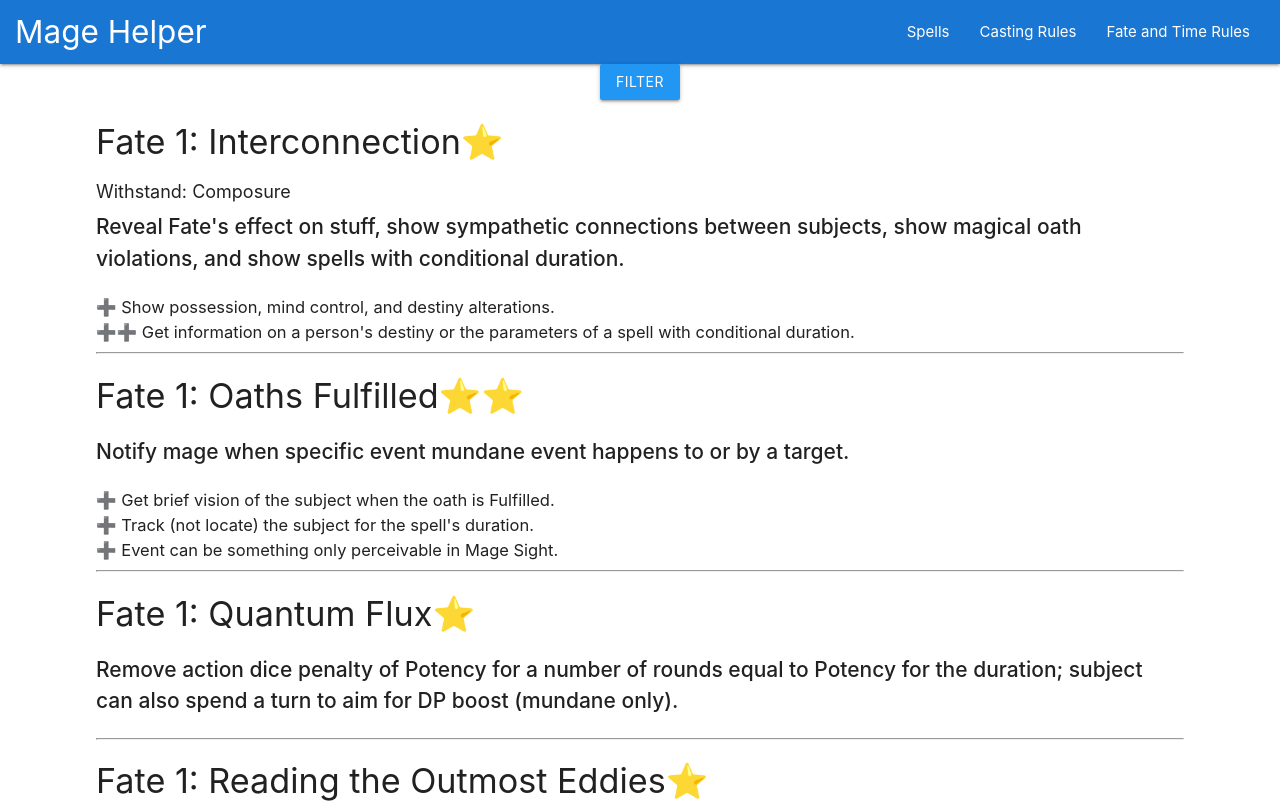
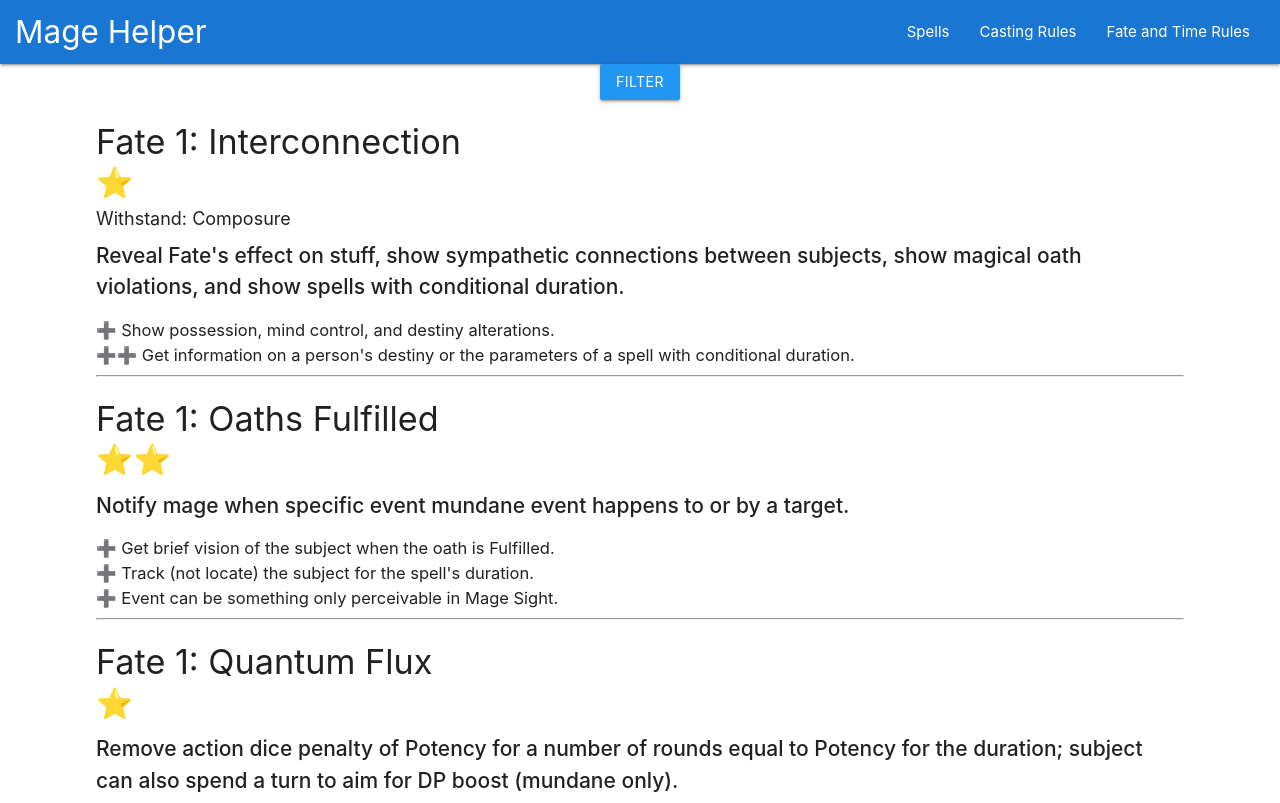
Before and after one commit to Celeo/my_mta2_spells, a React app: page /#/spells in a window 1280 px wide. Shown: the top 803 px of the page. Built offline with nearby package versions, Linux system fonts and the light colour scheme.

Commit message:
Style changes

```diff
--- a/src/components/Spell.js
+++ b/src/components/Spell.js
@@ -7,8 +7,8 @@ const Spell = (props) => {
     <div>
       <h4>
         { props.arcanum } { props.level }: { props.name }
-        { props.rating > 0 && <span className="spell-rating">{ '⭐'.repeat(props.rating) }</span> }
       </h4>
+      <span className="rating-stars">{ props.rating > 0 && <span className="spell-rating">{ '⭐'.repeat(props.rating) }</span> }</span>
       { props.withstand ? <p className="withstand-rating">Withstand: { props.withstand }</p> : null }
       <p className="spell-body"><strong>{ props.short }</strong></p>
       {
--- a/src/index.css
+++ b/src/index.css
@@ -68,11 +68,14 @@ h4 {
 
 .withstand-rating {
     font-size: 120%;
-    margin-bottom: -1rem;
+    margin-bottom: 0.5rem;
+    margin-top: 0;
 }
 
 .spell-body {
     font-size: 140%;
+    margin-top: 0.5rem;
+    margin-bottom: 1rem;
 }
 
 .spell-reaches {
@@ -105,3 +108,7 @@ code {
 .last-nav-item {
     margin-right: 1rem;
 }
+
+.rating-stars {
+    font-size: 200%;
+}
```
